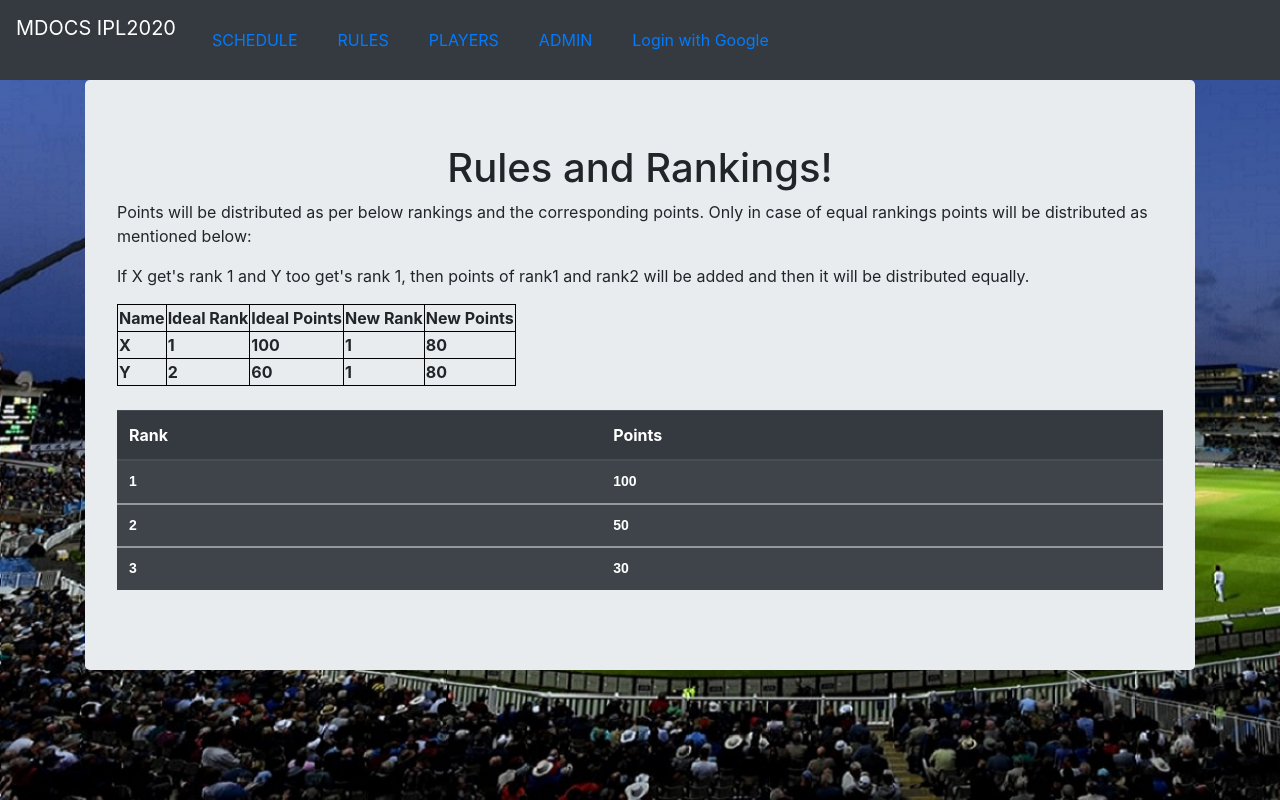
After one commit to shubham-crux/ipl2020, a Django app: page /rules/ in a window 1280 px wide. The commit adds this page. Run offline with Django 3.2, Linux system fonts and the light colour scheme; data comes from the database, SQL or seed files in the repository; both versions use the stored data as it was after the commit; lists and menus that the app fills with data are empty; some libraries are stand-ins or nearby versions.

Commit message:
first checkin
changes in various views

```diff
--- a/amdocsipl/amdocsipl/urls.py
+++ b/amdocsipl/amdocsipl/urls.py
@@ -14,6 +14,7 @@ Including another URLconf
     2. Add a URL to urlpatterns:  path('blog/', include('blog.urls'))
 """
 from django.contrib import admin
+from django.contrib.auth.decorators import login_required
 from django.urls import path, include
 from score_app import views
 from django.views.generic import TemplateView
@@ -24,4 +25,6 @@ urlpatterns = [
     path('admin/', admin.site.urls),
     path('accounts/', include('allauth.urls')),
     path('matches/', views.MatchDetailsView.as_view(), name='matches'),
+    path('rules/', views.MatchRulesView.as_view(), name='rules'),
+    path('players/', views.MatchPlayersView.as_view(), name='players'),
 ]
--- a/amdocsipl/score_app/views.py
+++ b/amdocsipl/score_app/views.py
@@ -1,5 +1,5 @@
 # from django.shortcuts import render
-from django.views.generic import TemplateView, ListView
+from django.views.generic import TemplateView, ListView, CreateView
 from django.urls import reverse
 from django.contrib.auth.decorators import login_required
 from django.http import HttpResponseRedirect
@@ -28,3 +28,15 @@ class MatchDetailsView(ListView):
     context_object_name = 'matches_detail'
     model = models.Matches
     template_name = 'match_details.html'
+
+
+class MatchRulesView(ListView):
+    context_object_name = 'match_rules'
+    model = models.Rankings
+    template_name = 'match_rules.html'
+
+
+class MatchPlayersView(ListView):
+    context_object_name = 'match_players'
+    model = models.Players
+    template_name = 'match_players.html'
--- a/amdocsipl/templates/base.html
+++ b/amdocsipl/templates/base.html
@@ -22,6 +22,8 @@ body {
             <ul class="nav justify-content-end">
                     <li style="color:white;" > <a class="navbar-brand" style="color:white;"  href="{% url 'index' %}">MDOCS IPL2020</a> </li>
                     <li class="nav-item" style="padding: 20px;"> <a class="navbar-link" href="{% url 'matches'%}">SCHEDULE</a> </li>
+                    <li class="nav-item" style="padding: 20px;"> <a class="navbar-link" href="{% url 'rules'%}">RULES</a> </li>
+                    <li class="nav-item" style="padding: 20px;"> <a class="navbar-link" href="{% url 'players'%}">PLAYERS</a> </li>
                     <li class="nav-item" style="padding: 20px;"> <a class="navbar-link" href="{% url 'admin:index'%}">ADMIN</a> </li>
                     {% if user.is_authenticated %}
                     <li class="nav-item" style="padding: 20px; align:right"> <a class="navbar-link" href="{% url 'logout' %}"> {{ user.username }}, Logout here!</a> </li>
--- a/amdocsipl/templates/index.html
+++ b/amdocsipl/templates/index.html
@@ -9,7 +9,7 @@
 <div class="jumbotron">
 
     {% if user.is_authenticated %}
-  <h1>Welcome to ipl2020 dream11 contest.</h1>
+  <h1 >Welcome to ipl2020 dream11 contest.</h1>
   <p>Welcome, {{ user.username }} !</p>
 
   {% else %}
--- a/amdocsipl/templates/match_details.html
+++ b/amdocsipl/templates/match_details.html
@@ -8,7 +8,7 @@
 
 <div class="jumbotron">
   <div class="table-responsive">
-  <table class="table">
+  <table class="table table-hover">
     <thead>
       <tr>
         <th>#</th>
@@ -20,8 +20,8 @@
     </thead>
       {% for match in matches_detail %}
     <tbody>
-      <tr>
-          <td>{{ match.pk }}</td>
+      <tr style="font-family: 'Enriqueta', arial, serif; line-height: 1.25; margin: 0 0 10px; font-size: 14px; font-weight: bold;">
+          <td >{{ match.pk }}</td>
           <td>{{ match.matchname }}</td>
           <td>{{ match.matchdate }}</td>
           <td>{{ match.matchday }}</td>
--- /dev/null
+++ b/amdocsipl/templates/match_rules.html
@@ -0,0 +1,40 @@
+{% extends "base.html" %}
+
+
+
+{% block body_block %}
+
+
+<div class="jumbotron">
+
+    <h1 align="center"> Rules and Rankings!</h1>
+
+    <p>Points will be distributed as per below rankings and the corresponding points. Only in case of equal rankings points will be distributed as
+    mentioned below:</p>
+    <p>If X get's rank 1 and Y too get's rank 1, then points of rank1 and rank2 will be added and then it will be distributed equally.</p>
+        <table style="border-collapse: collapse; border: 1px solid black;" ><thead><tr> <th style="border: 1px solid black;">Name</th><th style="border: 1px solid black;">Ideal Rank</th><th style="border: 1px solid black;">Ideal Points</th><th style="border: 1px solid black;">New Rank</th><th style="border: 1px solid black;">New Points</th></tr>
+        <tbody ><tr style="border: 1px solid black;"> <th style="border: 1px solid black;">X</th><th style="border: 1px solid black;">1 </th><th style="border: 1px solid black;">100</th><th style="border: 1px solid black;">1</th><th style="border: 1px solid black;"   >80</th></tbody>
+        <tbody><tr> <th style="border: 1px solid black;">Y</th><th style="border: 1px solid black;" >2 </th><th style="border: 1px solid black;">60</th><th style="border: 1px solid black;">1</th><th style="border: 1px solid black;">80</th></tbody></table>
+    <br>
+  <div class="table-condensed">
+  <table class="table  table-striped table-dark">
+    <thead>
+      <tr>
+        <th>Rank</th>
+        <th>Points</th>
+      </tr>
+    </thead>
+      {% for data in match_rules %}
+    <tbody>
+      <tr style="font-family: 'Enriqueta', arial, serif; line-height: 1.25; margin: 0 0 10px; font-size: 14px; font-weight: bold;">
+          <td >{{ data.rank }}</td>
+          <td>{{ data.points }}</td>
+      </tr>
+    </tbody>
+      {% endfor %}
+  </table>
+  </div>
+</div>
+
+
+{% endblock %}
```
Also changed, not shown: amdocsipl/templates/match_players.html (added, +33 -0 lines), amdocsipl/db.sqlite3.
